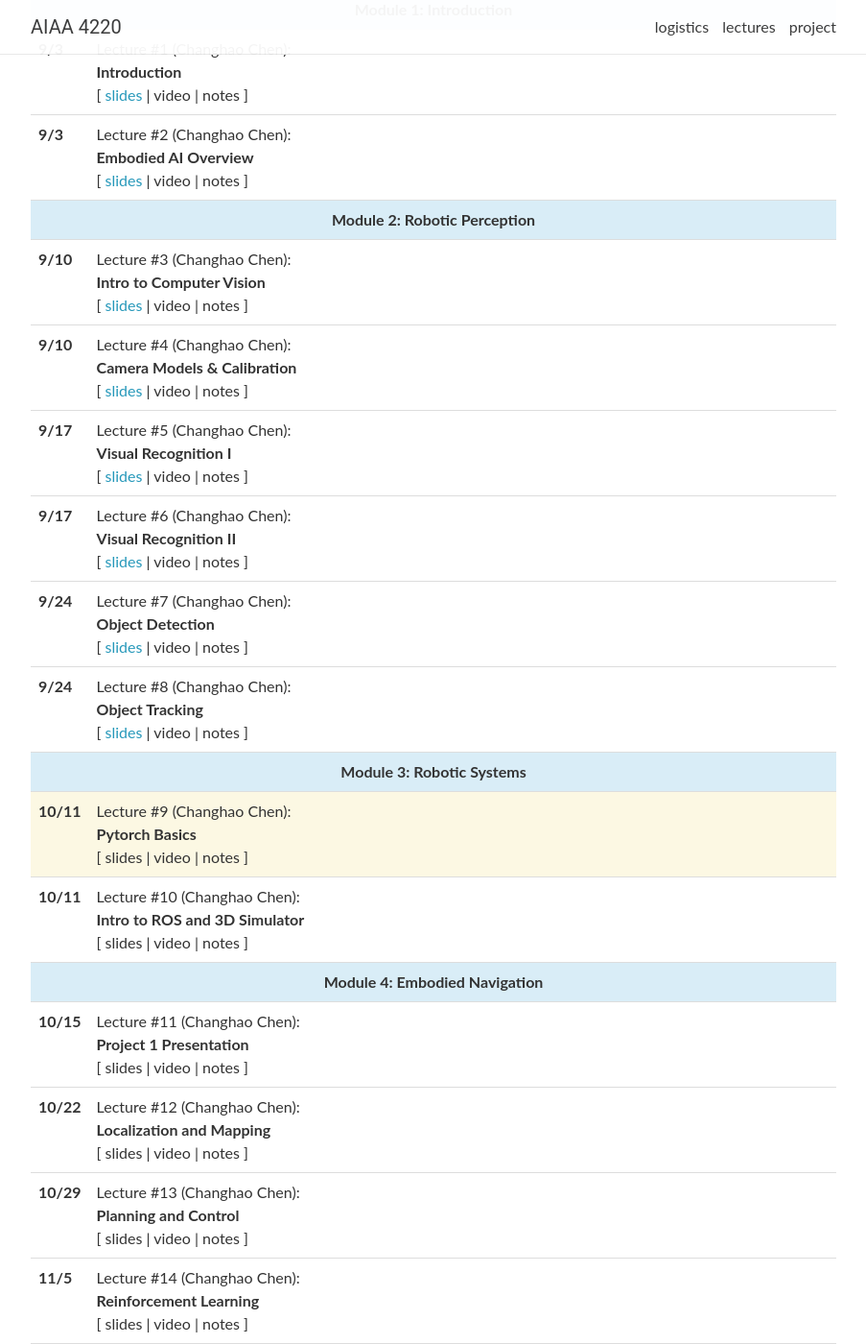
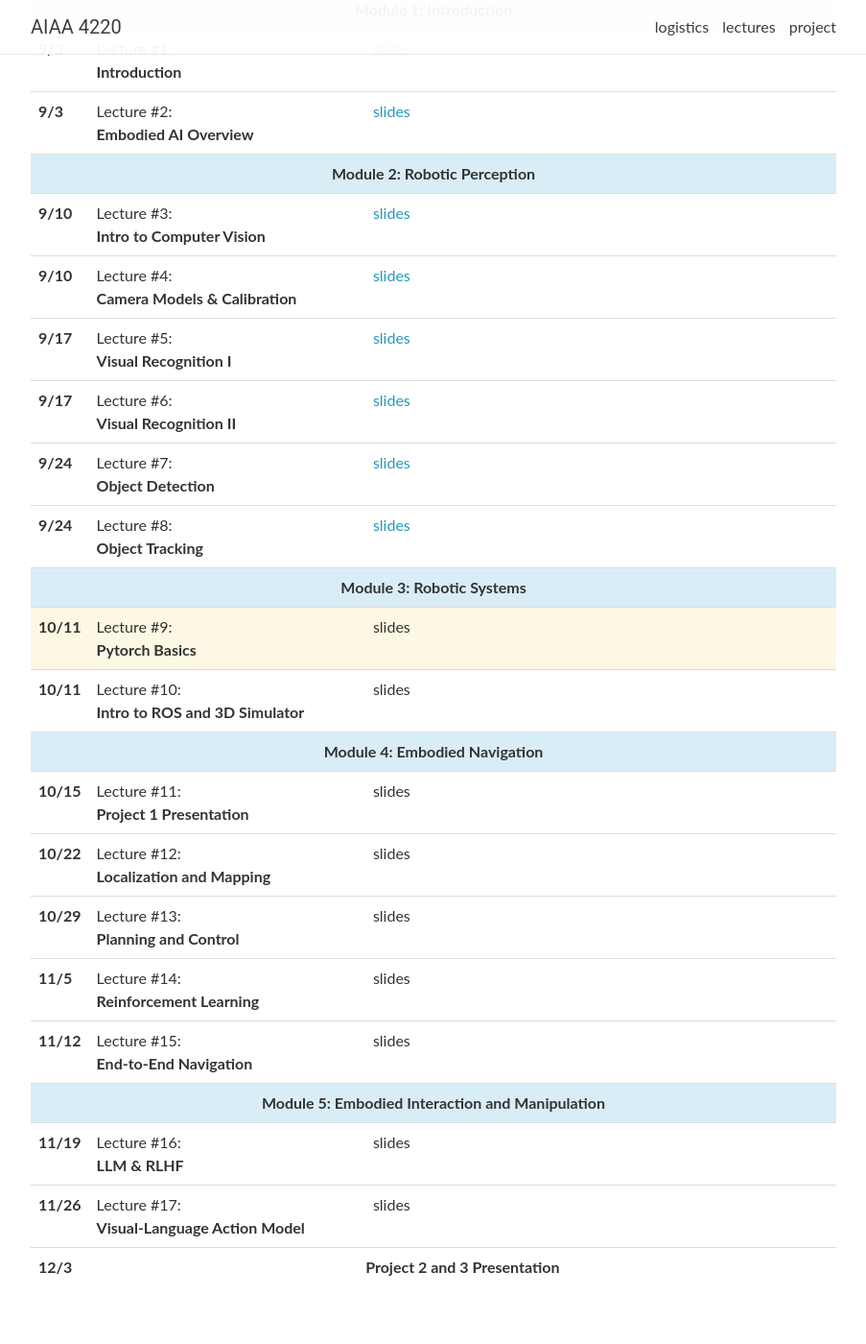
Before and after one commit to PeakLab-HKUST-GZ/AIAA_4220, a Jekyll site: the page built from _pages/lectures.md, in a window 1280 px wide and 1400 px high, scrolled down 224 px. Shown: the whole window at 96% size, without its empty margins (188-1091 px from the left). Built offline with Jekyll 4.4.1, drawn with Linux system fonts in a browser that asks for light colours; nearby versions of some CDN libraries; comment, search, counter and statistics services are not loaded; some of the changed text lies outside the part shown.

Commit message:
Add some special changes

```diff
--- a/_layouts/schedule.html
+++ b/_layouts/schedule.html
@@ -20,8 +20,8 @@ layout: default
         <tr>
           <th scope="col">Date</th>
           <th scope="col">Lecture</th>
-          <th scope="col">Readings</th>
-          <th scope="col">Logistics</th>
+          <th scope="col">Slides</th>
+          <th scope="col">Note</th>
         </tr>
       </thead>
       <tbody>
--- a/_pages/lectures.md
+++ b/_pages/lectures.md
@@ -28,39 +28,18 @@ title: Schedule
     <td colspan="4" align="center">{{ lecture.title }}</td>
     {% else %}
     <td>
-        Lecture #{{ forloop.index | minus: current_module | minus: skip_classes }}
-        {% if lecture.lecturer %}({{ lecture.lecturer }}){% endif %}:
+        Lecture #{{ forloop.index | minus: current_module | minus: skip_classes }}:
         <br />
         {{ lecture.title }}
-        <br />
-        [
-            {% if lecture.slides %}
-              <a href="{{ lecture.slides }}" target="_blank">slides</a>
-            {% else %}
-              slides
-            {% endif %}
-            {% if lecture.annotated %}
-              (<a href="{{ lecture.annotated }}" target="_blank">annotated</a>)
-            {% endif %}
-            {% if lecture.video %}
-            | <a href="{{ lecture.video }}" target="_blank">video</a>
-            {% else %}
-            | video
-            {% endif %}
-            {% if lecture.notes %}
-            | <a href="{{ lecture.notes }}" target="_blank">notes</a>
-            {% else %}
-            | notes
-            {% endif %}
-        ]
     </td>
     <td>
-        {% if lecture.readings %}
-        <ul>
-        {% for reading in lecture.readings %}
-            <li>{{ reading }}</li>
-        {% endfor %}
-        </ul>
+        {% if lecture.slides %}
+          <a href="{{ lecture.slides }}" target="_blank">slides</a>
+        {% else %}
+          slides
+        {% endif %}
+        {% if lecture.annotated %}
+          (<a href="{{ lecture.annotated }}" target="_blank">annotated</a>)
         {% endif %}
     </td>
     <td>
@@ -72,7 +51,7 @@ title: Schedule
 {% assign current_module = current_module | plus: 1 %}
 {% assign module = item %}
 <tr class="info">
-    <td colspan="5" align="center"><strong>{{ module.title }}</strong></td>
+    <td colspan="4" align="center"><strong>{{ module.title }}</strong></td>
 </tr>
 {% endif %}
 {% endfor %}
```
